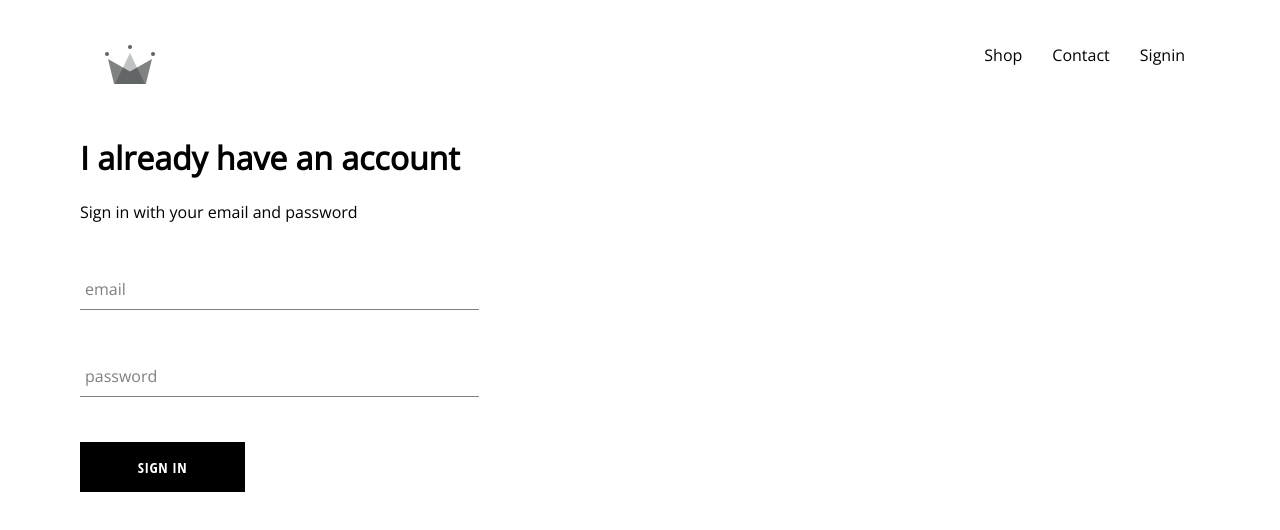
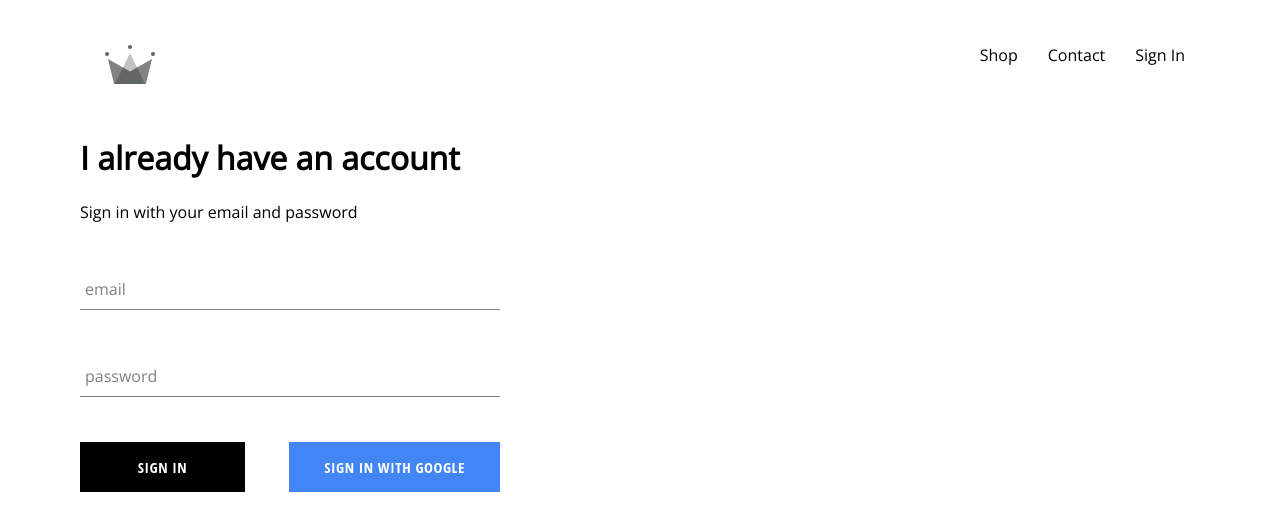
Before and after one commit to Cindy452/E-commercial-Project, a React (Create React App) app: page /signin in a window 1280 px wide. Shown: the top 530 px of the page. Built offline with nearby package versions, Linux system fonts and the light colour scheme; no server answers.

Commit message:
integrated firebase into project

```diff
--- a/package.json
+++ b/package.json
@@ -6,6 +6,7 @@
     "@testing-library/jest-dom": "^5.11.9",
     "@testing-library/react": "^11.2.3",
     "@testing-library/user-event": "^12.6.2",
+    "firebase": "^8.2.4",
     "node-sass": "^4.14.1",
     "react": "^17.0.1",
     "react-dom": "^17.0.1",
--- a/src/App.css
+++ b/src/App.css
@@ -7,3 +7,7 @@
     text-decoration: none;
     color: black;
 }
+
+* {
+    box-sizing: border-box;
+}
--- a/src/App.js
+++ b/src/App.js
@@ -5,12 +5,34 @@
 import ShopPage from './pages/shop/shop';
 import Header from './components/header/header';
 import SignInAndSignUpPage from './pages/signin-and-signup/signin-and-signup';
+import {auth} from './firebase/firebase.util';
 
-function App() {
+class App extends React.Component {
+  constructor() {
+    super();
+    this.state = {
+      currentUser: null
+    }
+ }
+
+ unsubscribeFromAuth = null;
+
+ componentDidMount() {
+   auth.onAuthStateChanged(user => {
+     this.setState({currentUser: user});
+     console.log(user)
+   } )
+ }
+
+ componentWillUnmount() {
+   this.unsubscribeFromAuth();
+ }
+
+  render() {
     return (
       <div>
       <BrowserRouter>
-    <Header />
+      <Header currentUser={this.state.currentUser} />
       <Switch>
       <Route exact path='/' component={HomePage} />
       <Route path='/shop' component={ShopPage} />
@@ -21,4 +43,6 @@
     );
   }
 
+}
+
 export default App;
--- a/src/components/custom-button/custom-button.js
+++ b/src/components/custom-button/custom-button.js
@@ -1,10 +1,14 @@
 import React from 'react';
+
 import './custom-button.styles.scss';
 
-const CustomButton = ({children, ...otherProps}) => (
-    <button className='custom-button' {...otherProps}>
-        {children}
-    </button>
-)
+const CustomButton = ({ children, isGoogleSignIn, ...otherProps }) => (
+  <button
+    className={`${isGoogleSignIn ? 'google-sign-in' : ''} custom-button`}
+    {...otherProps}
+  >
+    {children}
+  </button>
+);
 
 export default CustomButton;
--- a/src/components/custom-button/custom-button.styles.scss
+++ b/src/components/custom-button/custom-button.styles.scss
@@ -19,4 +19,14 @@
     color: black;
     border: 1px solid black;
   }
+
+  &.google-sign-in {
+    background-color: #4285f4;
+    color: white;
+
+    &:hover {
+      background-color: #0e46a1;
+      border: none;
     }
+  }
+}
--- a/src/components/header/header.js
+++ b/src/components/header/header.js
@@ -1,9 +1,10 @@
 import React from 'react';
 import {Link} from 'react-router-dom';
+import {auth} from '../../firebase/firebase.util';
 import './header.styles.scss';
 import { ReactComponent as Logo } from '../../assets/crown.svg';
 
-const Header = () => (
+const Header = ({currentUser}) => (
     <div className='header'>
        <Link className='logo-container' to='/'>
         <Logo className='logo' />
@@ -15,9 +16,13 @@
         <Link className='option' to='/shop'>
           Contact
         </Link>
-        <Link className='option' to='/signin'>
-          Signin
-        </Link>
+         {
+           currentUser ?
+           <div className='option' onClick={() => auth.signOut()}>Sign Out</div>
+           :
+           <Link className='option' to='/signin'>Sign In</Link>
+         }
+
        </div>
     </div>
 )
--- a/src/components/header/header.styles.scss
+++ b/src/components/header/header.styles.scss
@@ -20,6 +20,7 @@
 
       .option {
         padding: 10px 15px;
+        cursor: pointer;
       }
     }
   }
--- a/src/components/sign-in/sign-in.js
+++ b/src/components/sign-in/sign-in.js
@@ -1,7 +1,8 @@
 import React from 'react';
 import './sign-in.styles.scss';
-import FormInput from '../../components/form-input/form-input';
-import CustomButton from '../../components/custom-button/custom-button';
+import FormInput from '../form-input/form-input';
+import CustomButton  from '../custom-button/custom-button';
+import {signInWithGoogle} from '../../firebase/firebase.util';
 
 class SignIn extends React.Component {
     constructor(props) {
@@ -46,7 +47,12 @@
                 required
                 handleChange={this.handleChange}
                 />
+                <div className='buttons'>
                 <CustomButton type='submit'>Sign In</CustomButton>
+                <CustomButton onClick={signInWithGoogle} isGoogleSignIn >
+                Sign In With Google
+                </CustomButton>
+                </div>
             </form>
         </div>
         )
--- a/src/components/sign-in/sign-in.styles.scss
+++ b/src/components/sign-in/sign-in.styles.scss
@@ -1,9 +1,14 @@
 .sign-in {
-    width: 30vw;
+    width: 420px;
     display: flex;
     flex-direction: column;
 
     .title {
         margin: 10px 0;
     }
+
+    .buttons {
+        display: flex;
+        justify-content: space-between;
+      }
 }
--- /dev/null
+++ b/src/firebase/firebase.util.js
@@ -0,0 +1,22 @@
+import firebase from 'firebase/app';
+import 'firebase/firestore';
+import 'firebase/auth';
+
+const config = {
+    apiKey: "AIzaSyD7jma0yyNKhNIHBkZh0Jm3easp9v3B-k8",
+    authDomain: "crow-db-4a0a2.firebaseapp.com",
+    projectId: "crow-db-4a0a2",
+    storageBucket: "crow-db-4a0a2.appspot.com",
+    messagingSenderId: "199133894684",
+    appId: "1:199133894684:web:83295519e28c55afaa27d9"
+};
+
+firebase.initializeApp(config);
+export const auth = firebase.auth();
+export const firestore = firebase.firestore();
+
+const provider = new firebase.auth.GoogleAuthProvider();
+provider.setCustomParameters({ prompt: 'select_account'});
+export const signInWithGoogle = () => auth.signInWithPopup(provider);
+
+export default firebase;
```
Also changed, not shown: 2 other files (tests, documents, lock files or other folders). Lines whose indentation alone changed are shown as unchanged.
